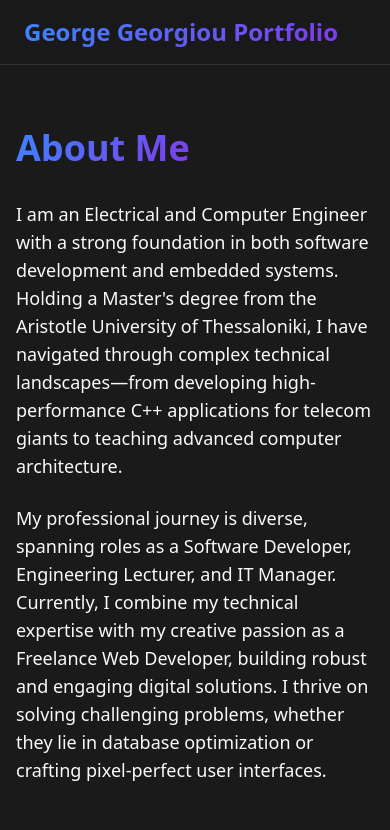
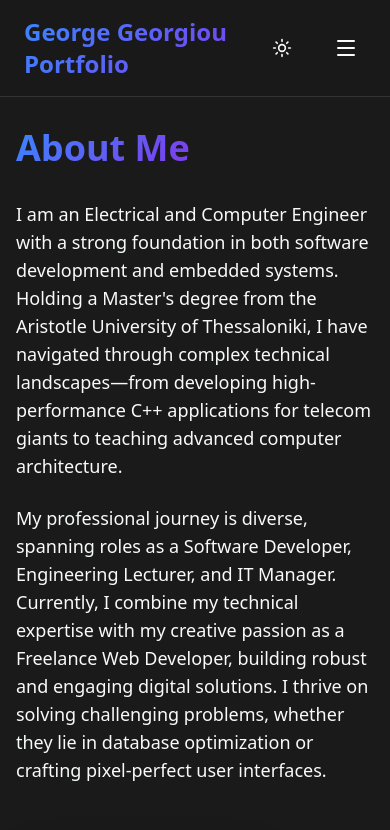
Before and after one commit to georgiougt/My-Portfolio, a Next.js app: page /about in a window 390 px wide. Shown: the top 830 px of the page. Built offline with nearby package versions, Linux system fonts and the light colour scheme.

Commit message:
Implement mobile navigation menu

```diff
--- a/components/layout/Navbar.tsx
+++ b/components/layout/Navbar.tsx
@@ -4,16 +4,21 @@ import React, { useEffect, useState } from 'react';
 import Link from 'next/link';
 import { useTheme } from 'next-themes';
 import { Button } from '@/components/ui/Button';
-import { Sun, Moon } from 'lucide-react';
+import { Sun, Moon, Menu, X } from 'lucide-react';
 
 export function Navbar() {
     const { theme, setTheme } = useTheme();
     const [mounted, setMounted] = useState(false);
+    const [isMobileMenuOpen, setIsMobileMenuOpen] = useState(false);
 
     // Avoid hydration mismatch
     useEffect(() => {
         setMounted(true);
     }, []);
+
+    // Close mobile menu when route changes
+    // actually, Link components will trigger a route change, but we might need to close it manually if not fully automatic in Next.js app router without page reload.
+    // simpler to just onClick={() => setIsMobileMenuOpen(false)} on links.
 
     return (
         <nav className="fixed top-0 left-0 right-0 z-50 border-b border-border bg-background/80 backdrop-blur-md transition-colors duration-300">
@@ -21,6 +26,8 @@ export function Navbar() {
                 <Link href="/" className="text-2xl font-bold text-gradient">
                     George Georgiou Portfolio
                 </Link>
+
+                {/* Desktop Menu */}
                 <div className="hidden md:flex items-center gap-8">
                     <Link href="/" className="text-sm font-medium hover:text-primary transition-colors">Home</Link>
                     <Link href="/portfolio" className="text-sm font-medium hover:text-primary transition-colors">Work</Link>
@@ -43,7 +50,81 @@ export function Navbar() {
                         </Button>
                     )}
                 </div>
+
+                {/* Mobile Menu Toggle */}
+                <div className="flex md:hidden items-center gap-4">
+                    {mounted && (
+                        <Button
+                            variant="ghost"
+                            size="icon"
+                            onClick={() => setTheme(theme === 'dark' ? 'light' : 'dark')}
+                            aria-label="Toggle theme"
+                            className="mr-2"
+                        >
+                            {theme === 'dark' ? (
+                                <Sun className="h-5 w-5" />
+                            ) : (
+                                <Moon className="h-5 w-5" />
+                            )}
+                        </Button>
+                    )}
+                    <Button
+                        variant="ghost"
+                        size="icon"
+                        onClick={() => setIsMobileMenuOpen(!isMobileMenuOpen)}
+                        aria-label="Toggle mobile menu"
+                    >
+                        {isMobileMenuOpen ? (
+                            <X className="h-6 w-6" />
+                        ) : (
+                            <Menu className="h-6 w-6" />
+                        )}
+                    </Button>
+                </div>
             </div>
+
+            {/* Mobile Menu Overlay */}
+            {isMobileMenuOpen && (
+                <div className="md:hidden border-t border-border bg-background/95 backdrop-blur-md">
+                    <div className="container mx-auto px-6 py-4 flex flex-col gap-4">
+                        <Link
+                            href="/"
+                            className="text-lg font-medium hover:text-primary transition-colors py-2"
+                            onClick={() => setIsMobileMenuOpen(false)}
+                        >
+                            Home
+                        </Link>
+                        <Link
+                            href="/portfolio"
+                            className="text-lg font-medium hover:text-primary transition-colors py-2"
+                            onClick={() => setIsMobileMenuOpen(false)}
+                        >
+                            Work
+                        </Link>
+                        <Link
+                            href="/about"
+                            className="text-lg font-medium hover:text-primary transition-colors py-2"
+                            onClick={() => setIsMobileMenuOpen(false)}
+                        >
+                            About
+                        </Link>
+                        <Link
+                            href="/pricing"
+                            className="text-lg font-medium hover:text-primary transition-colors py-2"
+                            onClick={() => setIsMobileMenuOpen(false)}
+                        >
+                            Pricing
+                        </Link>
+                        <Link
+                            href="/contact"
+                            className="text-lg font-medium hover:text-primary transition-colors py-2"
+                            onClick={() => setIsMobileMenuOpen(false)}
+                        >
+                            Contact
+                        </Link>
+                    </div>
+                </div>
+            )}
         </nav>
     );
 }
```
